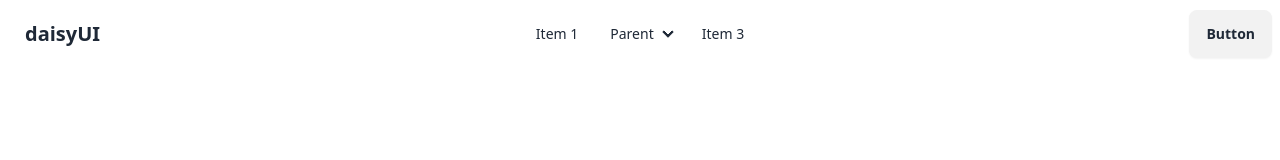
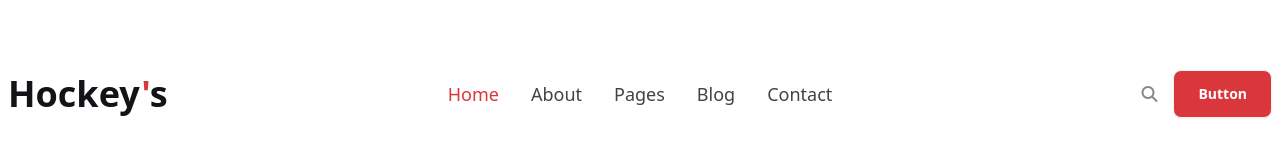
Before and after one commit to imonsheikh/assignment3-hockeys, a plain HTML site: page index.html in a window 1280 px wide. Drawn offline with nearby package versions, Linux system fonts and the light colour scheme.

Commit message:
navbar responsive and complete

```diff
--- a/index.html
+++ b/index.html
@@ -9,47 +9,64 @@
 <link href="https://cdn.jsdelivr.net/npm/daisyui@4.6.0/dist/full.min.css" rel="stylesheet" type="text/css" />
 <script src="https://cdn.tailwindcss.com"></script>
 
+<!-- manrope google fonts   -->
+<link rel="preconnect" href="https://fonts.googleapis.com">
+<link rel="preconnect" href="https://fonts.gstatic.com" crossorigin>
+<link href="https://fonts.googleapis.com/css2?family=Manrope:wght@400;500;600;700;800&display=swap"
+    rel="stylesheet">
+
+
+<!-- font awesome cdn   -->
+<link rel="stylesheet" href="https://cdnjs.cloudflare.com/ajax/libs/font-awesome/6.5.1/css/all.min.css"
+    integrity="sha512-DTOQO9RWCH3ppGqcWaEA1BIZOC6xxalwEsw9c2QQeAIftl+Vegovlnee1c9QX4TctnWMn13TZye+giMm8e2LwA=="
+    crossorigin="anonymous" referrerpolicy="no-referrer" />
+
+<!-- customized tailwind color   -->
+<script>
+    tailwind.config = {
+      theme: {
+        extend: {
+          colors: {
+            'basic-color': '#da373d',
+            'title-color': '#131318',
+          }
+        }
+      }
+    }
+  </script>
+
 
 </head>
 <body>
     <header class="container mx-auto">
-        <div class="navbar bg-base-100">
+        <div class="navbar bg-base-100 my-14">
             <div class="navbar-start">
               <div class="dropdown">
                 <div tabindex="0" role="button" class="btn btn-ghost lg:hidden">
                   <svg xmlns="http://www.w3.org/2000/svg" class="h-5 w-5" fill="none" viewBox="0 0 24 24" stroke="currentColor"><path stroke-linecap="round" stroke-linejoin="round" stroke-width="2" d="M4 6h16M4 12h8m-8 6h16" /></svg>
                 </div>
-                <ul tabindex="0" class="menu menu-sm dropdown-content mt-3 z-[1] p-2 shadow bg-base-100 rounded-box w-52">
-                  <li><a>Item 1</a></li>
-                  <li>
-                    <a>Parent</a>
-                    <ul class="p-2">
-                      <li><a>Submenu 1</a></li>
-                      <li><a>Submenu 2</a></li>
-                    </ul>
-                  </li>
-                  <li><a>Item 3</a></li>
+                <ul tabindex="0" class="menu menu-sm dropdown-content mt-3 z-[1] p-2 shadow rounded-box">
+                  <li><a>Home</a></li>
+                  <li><a>About</a></li>
+                  <li><a>Pages</a></li>
+                  <li><a>Blog</a></li>
+                  <li><a>Contact</a></li>
                 </ul>
               </div>
-              <a class="btn btn-ghost text-xl">daisyUI</a>
+              <h2 class=" text-4xl font-extrabold text-title-color">Hockey<span class="text-basic-color">'</span>s</h2>
             </div>
             <div class="navbar-center hidden lg:flex">
-              <ul class="menu menu-horizontal px-1">
-                <li><a>Item 1</a></li>
-                <li>
-                  <details>
-                    <summary>Parent</summary>
-                    <ul class="p-2">
-                      <li><a>Submenu 1</a></li>
-                      <li><a>Submenu 2</a></li>
-                    </ul>
-                  </details>
-                </li>
-                <li><a>Item 3</a></li>
+              <ul class="menu menu-horizontal px-1 text-lg font-normal items-center text-[#424247]">
+                <li><a class="text-basic-color">Home</a></li>
+                <li><a>About</a></li>
+                <li><a>Pages</a></li>
+                <li><a>Blog</a></li>
+                <li><a>Contact</a></li>
               </ul>
             </div>
-            <div class="navbar-end">
-              <a class="btn">Button</a>
+            <div class="navbar-end gap-4">
+                <i class="fa-solid fa-magnifying-glass text-[#89898B]"></i>
+              <a class="btn bg-basic-color py-4 px-6 text-white items-center">Button</a>
             </div>
           </div>
     </header>
```
